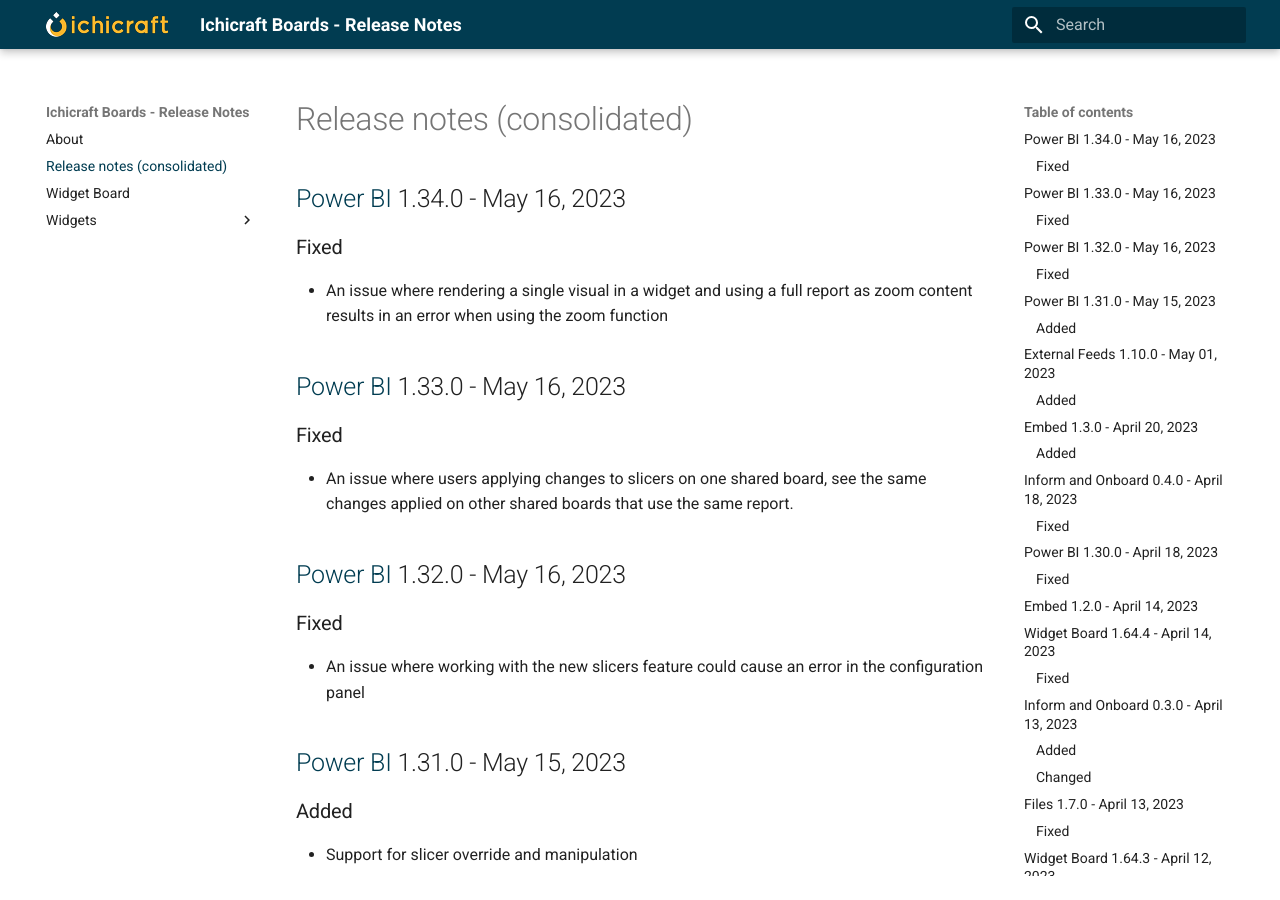
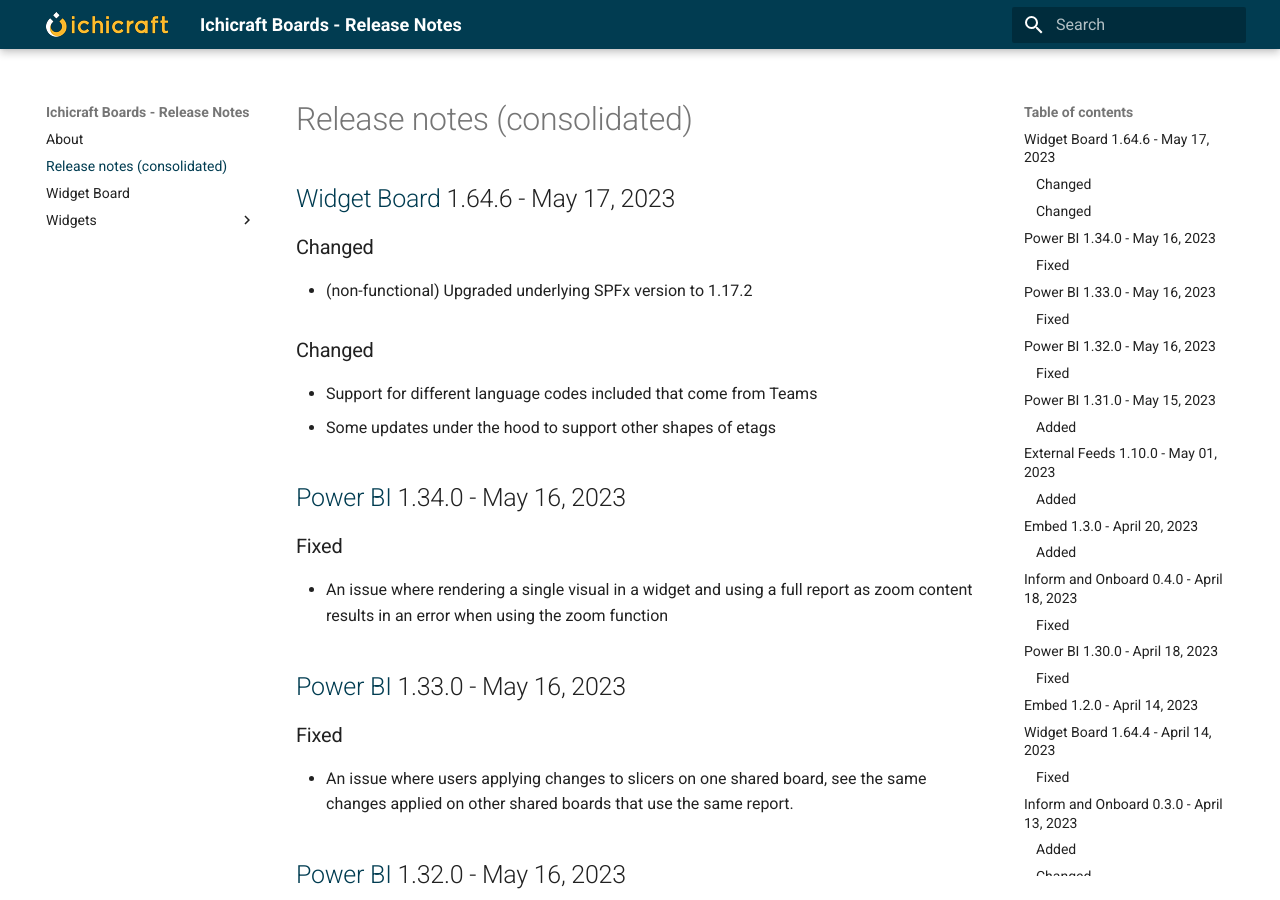
Before and after one commit to ichicraft/widgets-docs, an MkDocs documentation site: the page built from docs/Release-notes-(consolidated).md, in a window 1280 px wide and 900 px high. Built offline with MkDocs 1.6.1 and Material for MkDocs 9.7.7, drawn with Linux system fonts in a browser that asks for light colours.

Commit message:
Release notes updated by BuildService

```diff
--- a/docs/Release-notes-(consolidated).md
+++ b/docs/Release-notes-(consolidated).md
@@ -1,3 +1,12 @@
+## [Widget Board](./Widget Board.md) 1.64.6 - May 17, 2023
+
+### Changed
+- (non-functional) Upgraded underlying SPFx version to 1.17.2
+
+### Changed
+- Support for different language codes included that come from Teams
+- Some updates under the hood to support other shapes of etags
+
 ## [Power BI](./Widgets/Power BI.md) 1.34.0 - May 16, 2023
 
 ### Fixed
```
Also changed, not shown: docs/Widget Board.md (+9 -0 lines).
